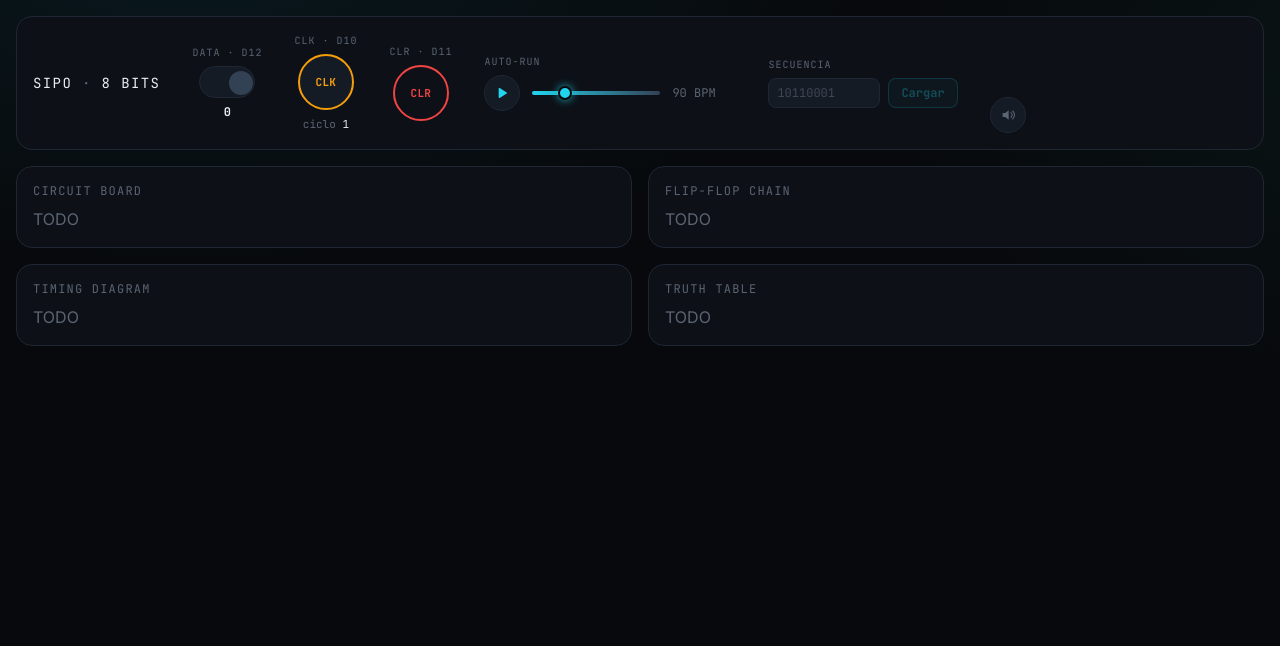
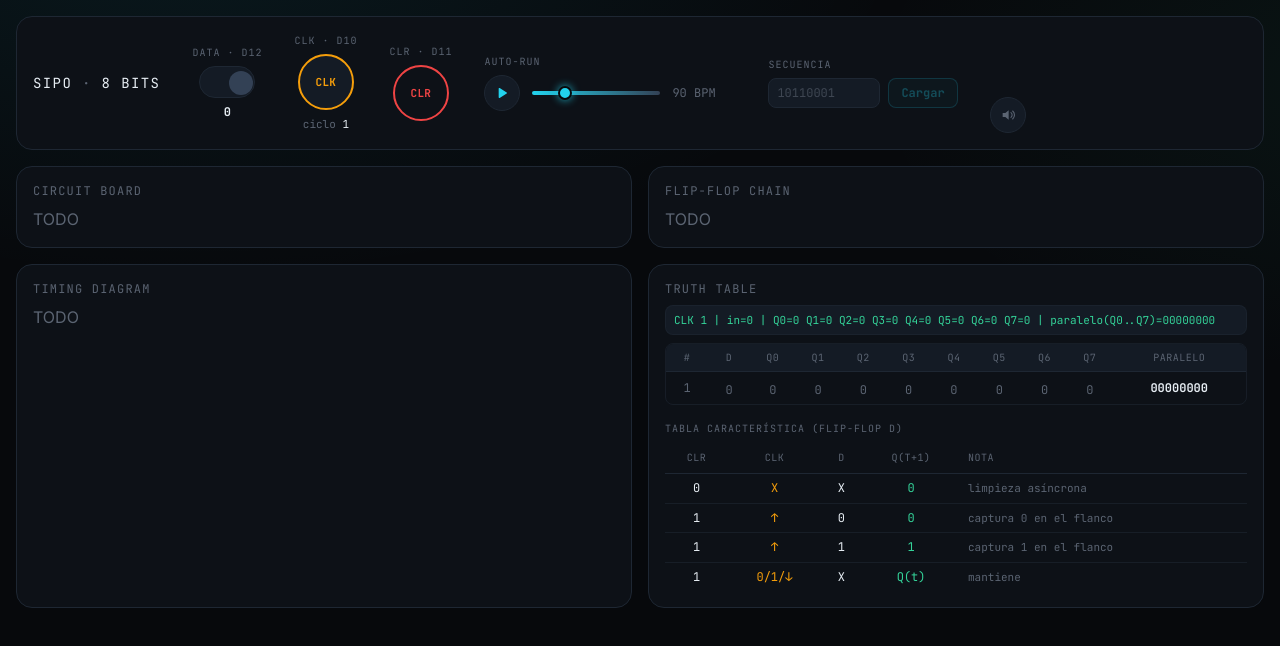
Before and after one commit to DDamianZR/Practica_2, a React (Vite) app: page / in a window 1280 px wide. Both pictures are taken after a click on the button "CLK". Shown: the top 646 px of the page. Built offline with nearby package versions, Linux system fonts and the light colour scheme.

Commit message:
feat(views): truth table (characteristic + sequence)

```diff
--- a/src/App.tsx
+++ b/src/App.tsx
@@ -1,5 +1,6 @@
 import type { ReactNode } from "react";
 import { Controls } from "./components/Controls";
+import { TruthTable } from "./components/TruthTable";
 import { useAutoRun } from "./lib/clock";
 
 function Panel({ title, children }: { title: string; children?: ReactNode }) {
@@ -22,7 +23,9 @@ export default function App() {
         <Panel title="Circuit Board" />
         <Panel title="Flip-Flop Chain" />
         <Panel title="Timing Diagram" />
-        <Panel title="Truth Table" />
+        <Panel title="Truth Table">
+          <TruthTable />
+        </Panel>
       </main>
     </div>
   );
--- /dev/null
+++ b/src/components/TruthTable.tsx
@@ -0,0 +1,138 @@
+import { motion } from "framer-motion";
+import clsx from "clsx";
+import { useRegisterStore } from "../store/registerStore";
+import type { HistoryEntry } from "../types/register";
+
+interface CharacteristicRow {
+  clr: string;
+  clk: string;
+  d: string;
+  qNext: string;
+  note: string;
+}
+
+const CHARACTERISTIC_ROWS: CharacteristicRow[] = [
+  { clr: "0", clk: "X", d: "X", qNext: "0", note: "limpieza asíncrona" },
+  { clr: "1", clk: "↑", d: "0", qNext: "0", note: "captura 0 en el flanco" },
+  { clr: "1", clk: "↑", d: "1", qNext: "1", note: "captura 1 en el flanco" },
+  { clr: "1", clk: "0/1/↓", d: "X", qNext: "Q(t)", note: "mantiene" },
+];
+
+function formatSerialLine(e: HistoryEntry): string {
+  const cycleStr = (e.cycle < 10 ? " " : "") + e.cycle;
+  const qStr = e.reg.map((bit, i) => `Q${i}=${bit} `).join("");
+  const parallel = e.reg.join("");
+  return `CLK ${cycleStr} | in=${e.data} | ${qStr}| paralelo(Q0..Q7)=${parallel}`;
+}
+
+function BitCell({ value }: { value: 0 | 1 }) {
+  return (
+    <span className={clsx("font-mono text-xs", value === 1 ? "font-bold text-hi2" : "text-muted")}>
+      {value}
+    </span>
+  );
+}
+
+function CharacteristicTable() {
+  return (
+    <table className="w-full border-collapse text-center">
+      <caption className="sr-only">Tabla característica del flip-flop D</caption>
+      <thead>
+        <tr className="border-b border-line text-[10px] uppercase tracking-wider text-muted">
+          <th scope="col" className="px-2 py-1.5 font-mono font-normal">CLR</th>
+          <th scope="col" className="px-2 py-1.5 font-mono font-normal">CLK</th>
+          <th scope="col" className="px-2 py-1.5 font-mono font-normal">D</th>
+          <th scope="col" className="px-2 py-1.5 font-mono font-normal">Q(t+1)</th>
+          <th scope="col" className="px-2 py-2 text-left font-mono font-normal">Nota</th>
+        </tr>
+      </thead>
+      <tbody>
+        {CHARACTERISTIC_ROWS.map((row, i) => (
+          <tr key={i} className="border-b border-line/60 last:border-0">
+            <td className="px-2 py-1.5 font-mono text-xs text-text">{row.clr}</td>
+            <td className="px-2 py-1.5 font-mono text-xs text-warn">{row.clk}</td>
+            <td className="px-2 py-1.5 font-mono text-xs text-text">{row.d}</td>
+            <td className="px-2 py-1.5 font-mono text-xs text-hi2">{row.qNext}</td>
+            <td className="px-2 py-1.5 text-left font-mono text-[11px] text-muted">{row.note}</td>
+          </tr>
+        ))}
+      </tbody>
+    </table>
+  );
+}
+
+function SequenceTable() {
+  const history = useRegisterStore((s) => s.history);
+  const rows = [...history].reverse();
+  const latest = history[history.length - 1];
+
+  return (
+    <div>
+      <div className="mb-2 truncate rounded-lg border border-line/60 bg-panel2 px-2 py-1.5 font-mono text-[11px] text-hi2">
+        {latest ? formatSerialLine(latest) : "> a la espera del primer pulso de reloj…"}
+      </div>
+      <div className="max-h-64 overflow-y-auto rounded-lg border border-line/60">
+        <table className="w-full border-collapse text-center">
+          <caption className="sr-only">Secuencia de estados del registro</caption>
+          <thead className="sticky top-0 z-10 bg-panel2">
+            <tr className="border-b border-line text-[10px] uppercase tracking-wider text-muted">
+              <th scope="col" className="px-2 py-1.5 font-mono font-normal">#</th>
+              <th scope="col" className="px-2 py-1.5 font-mono font-normal">D</th>
+              {Array.from({ length: 8 }, (_, i) => (
+                <th key={i} scope="col" className="px-1.5 py-1.5 font-mono font-normal">
+                  Q{i}
+                </th>
+              ))}
+              <th scope="col" className="px-2 py-1.5 font-mono font-normal">paralelo</th>
+            </tr>
+          </thead>
+          <tbody>
+            {rows.length === 0 && (
+              <tr>
+                <td colSpan={11} className="px-2 py-4 text-xs text-muted">
+                  Sin pulsos todavía. Presiona CLK o carga una secuencia.
+                </td>
+              </tr>
+            )}
+            {rows.map((entry) => (
+              <motion.tr
+                key={entry.cycle}
+                initial={{ opacity: 0, y: -8, backgroundColor: "rgba(34,211,238,.15)" }}
+                animate={{ opacity: 1, y: 0, backgroundColor: "rgba(0,0,0,0)" }}
+                transition={{ duration: 0.22, ease: [0.22, 1, 0.36, 1] }}
+                className="border-b border-line/40 last:border-0"
+              >
+                <td className="px-2 py-1 font-mono text-xs text-muted">{entry.cycle}</td>
+                <td className="px-2 py-1">
+                  <BitCell value={entry.data} />
+                </td>
+                {entry.reg.map((bit, i) => (
+                  <td key={i} className="px-1.5 py-1">
+                    <BitCell value={bit} />
+                  </td>
+                ))}
+                <td className="px-2 py-1 font-mono text-xs font-semibold text-text">
+                  {entry.reg.join("")}
+                </td>
+              </motion.tr>
+            ))}
+          </tbody>
+        </table>
+      </div>
+    </div>
+  );
+}
+
+export function TruthTable() {
+  return (
+    <div className="flex flex-col gap-4">
+      <SequenceTable />
+      <div>
+        <h3 className="mb-1.5 font-mono text-[10px] uppercase tracking-widest text-muted">
+          Tabla característica (flip-flop D)
+        </h3>
+        <CharacteristicTable />
+      </div>
+    </div>
+  );
+}
```
